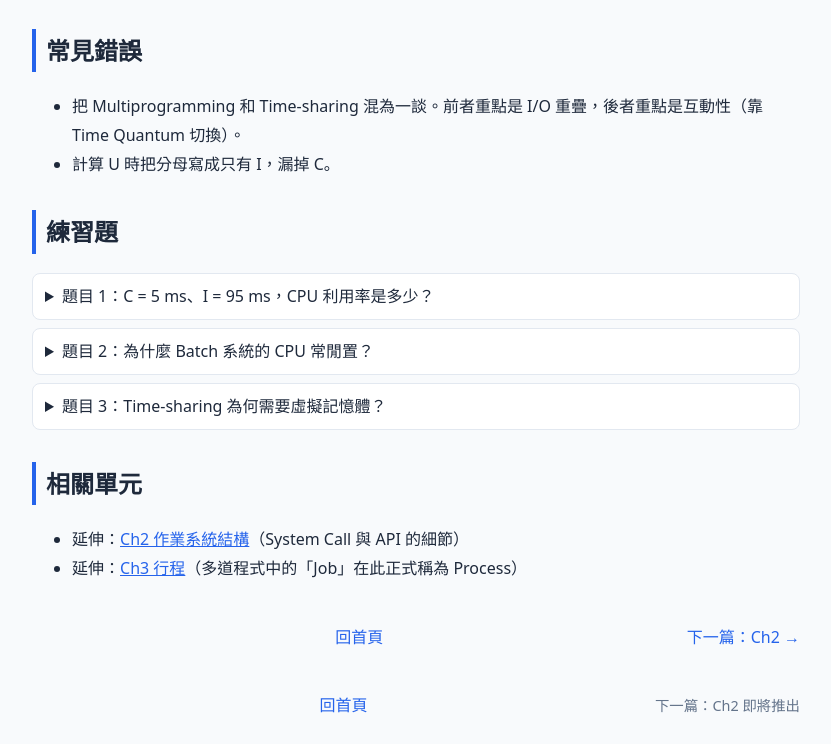
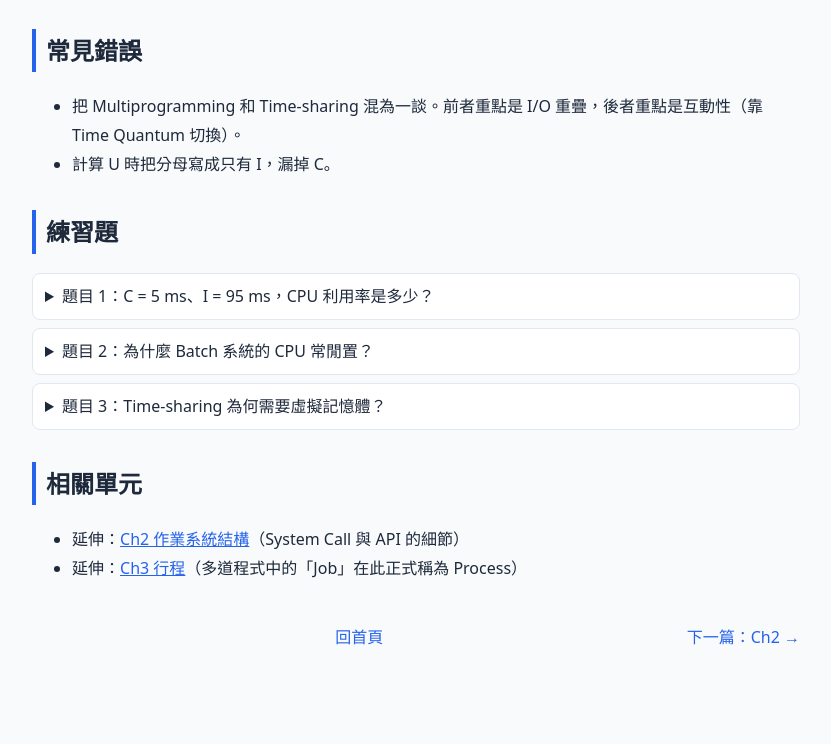
Before and after one commit to ThumperHuang/os-notes, a plain HTML site: page lessons/os-01-introduction.html in a window 1280 px wide. Shown: the part 2582-3326 px from the top of the page, without its empty margins (224-1055 px from the left). After the commit the page ends 3257 px from the top, so only its background shows below. Drawn offline with Linux system fonts and the light colour scheme.

Commit message:
Remove duplicate navigation from introduction page
Removed duplicate navigation section from the introduction page.

```diff
--- a/lessons/os-01-introduction.html
+++ b/lessons/os-01-introduction.html
@@ -110,12 +110,6 @@ Hello via write</code></pre>
       <a href="../index.html">回首頁</a>
       <a href="os-02-os-structure.html">下一篇：Ch2 →</a>
     </nav>
-
-    <nav>
-      <span></span>
-      <a href="../index.html">回首頁</a>
-      <span class="meta">下一篇：Ch2 即將推出</span>
-    </nav>
   </article>
 </body>
 </html>
```
